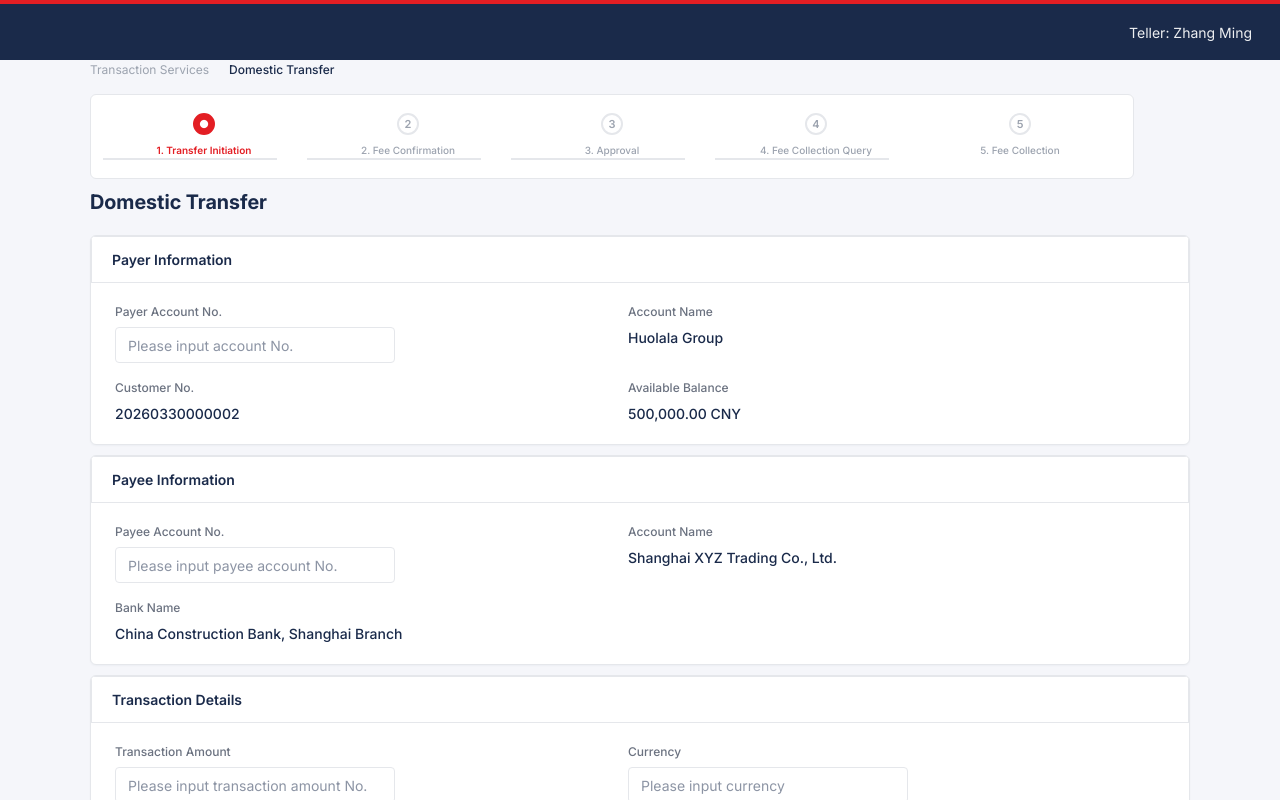
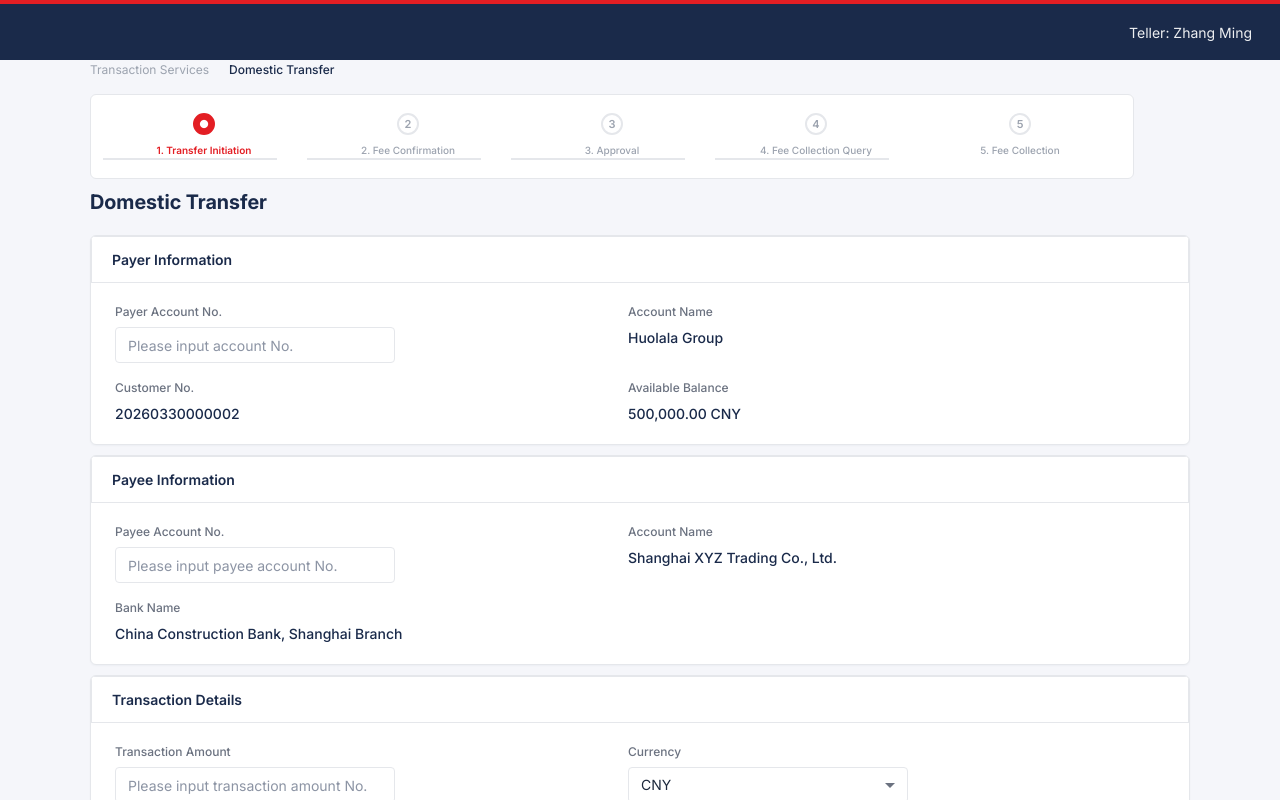
Before and after one commit to williamhqs/pricing-billing, a React (Vite) app: page / in a window 1280 px wide. Shown: the top 800 px of the page. Built offline with nearby package versions, Linux system fonts and the light colour scheme.

Commit message:
Add drop down.

```diff
--- a/src/component/FeeInit/TransactionDetailsView.tsx
+++ b/src/component/FeeInit/TransactionDetailsView.tsx
@@ -1,3 +1,4 @@
+import Dropdown from "../shared/BankDropdown";
 import { BankInput } from "../shared/BankInput";
 
 export default function TransactionDetailsView() {
@@ -153,10 +154,15 @@ export default function TransactionDetailsView() {
               Currency
             </span>
           </div>
-          <BankInput
-            value=""
+          <Dropdown
+            width={280}
+            value="cny"
+            options={[
+              { label: "CNY", value: "cny" },
+              { label: "USD", value: "usd" },
+              { label: "SGD", value: "sgd" },
+            ]}
             onChange={() => {}}
-            placeholder="Please input currency"
           />
         </div>
         <div
--- /dev/null
+++ b/src/component/shared/BankDropdown.tsx
@@ -0,0 +1,88 @@
+import React, { useState, useEffect, useRef } from "react";
+
+interface DropdownOption {
+  label: string;
+  value: string;
+}
+
+interface DropdownProps {
+  options: DropdownOption[];
+  value?: string;
+  onChange?: (val: string) => void;
+  placeholder?: string;
+  width?: number;
+}
+
+const Dropdown: React.FC<DropdownProps> = ({
+  options,
+  value,
+  onChange,
+  placeholder = "请选择",
+  width = 280,
+}) => {
+  const [open, setOpen] = useState(false);
+  const containerRef = useRef<HTMLDivElement>(null);
+  const selectedItem = options.find((opt) => opt.value === value);
+
+  // 点击空白关闭下拉（B端必备）
+  useEffect(() => {
+    const handleClickOutside = (e: MouseEvent) => {
+      if (
+        containerRef.current &&
+        !containerRef.current.contains(e.target as Node)
+      ) {
+        setOpen(false);
+      }
+    };
+    document.addEventListener("mousedown", handleClickOutside);
+    return () => document.removeEventListener("mousedown", handleClickOutside);
+  }, []);
+
+  const handleSelect = (v: string) => {
+    onChange?.(v);
+    setOpen(false);
+  };
+
+  return (
+    <div ref={containerRef} className="relative" style={{ width }}>
+      {/* 触发器：文字 + 右侧下拉箭头 */}
+      <div
+        onClick={() => setOpen(!open)}
+        className="flex items-center justify-between h-9 px-3 bg-white border border-gray-200 rounded cursor-pointer font-Inter text-sm"
+      >
+        <span className={selectedItem ? "text-slate-800" : "text-gray-400"}>
+          {selectedItem?.label ?? placeholder}
+        </span>
+        {/* CSS 箭头，用内联样式，tailwind 不方便写三角 */}
+        <div
+          style={{
+            width: 0,
+            height: 0,
+            borderLeft: "5px solid transparent",
+            borderRight: "5px solid transparent",
+            borderTop: "5px solid #6b7280",
+            transform: open ? "rotate(180deg)" : "rotate(0deg)",
+            transition: "transform 0.2s ease",
+          }}
+        />
+      </div>
+
+      {/* 下拉面板 */}
+      {open && (
+        <div className="absolute left-0 top-[calc(100%+4px)] w-full bg-white border border-gray-200 rounded shadow-md z-[99]">
+          {options.map((opt) => (
+            <div
+              key={opt.value}
+              onClick={() => handleSelect(opt.value)}
+              className="px-3 py-2 text-sm font-Inter cursor-pointer hover:bg-gray-100"
+            >
+              {opt.label}
+            </div>
+          ))}
+        </div>
+      )}
+    </div>
+  );
+};
+
+export default Dropdown;
```
